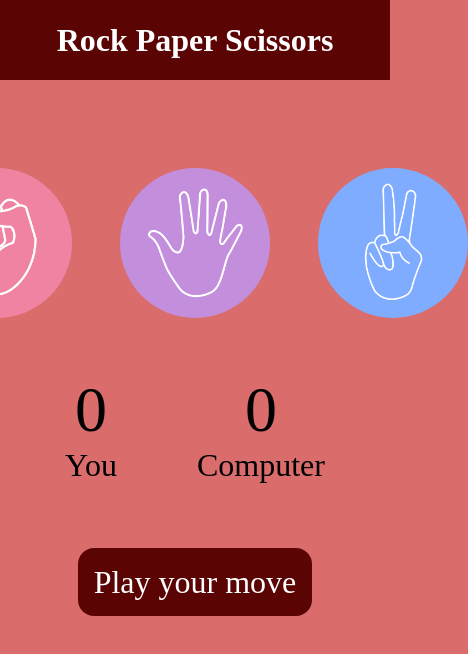
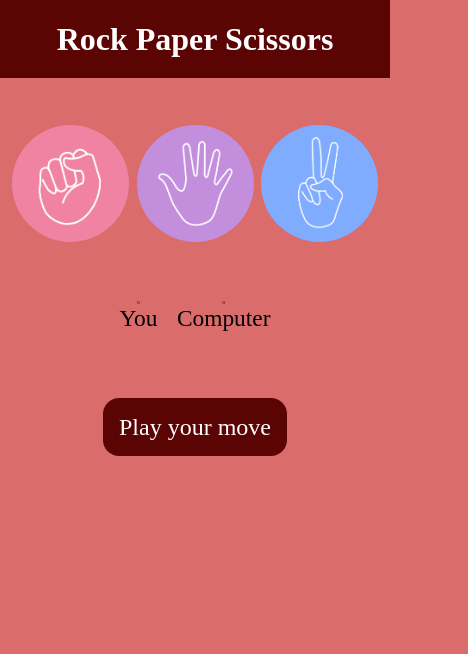
Before and after one commit to Harshitaonweb/StonePaperScissor_game, a plain HTML site: page index.html in a window 390 px wide. Shown: the whole page, 468 px wide, since content can reach past the window. Drawn offline with Linux system fonts and the light colour scheme.

Commit message:
Added Responsiveness

```diff
--- a/index.html
+++ b/index.html
@@ -8,18 +8,19 @@
   </head>
   <body>
     <h1>Rock Paper Scissors</h1>
+
       <div class="choices">
         <div class="choice" id="rock">
           <img src="./images/rock.png" />
         </div>
         <div class="choice" id="paper">
-        <img src="./images/paper.png" />
+          <img src="./images/paper.png"  />
         </div>
         <div class="choice" id="scissors">
           <img src="./images/scissors.png" />
         </div>
       </div>
-
+    <div class="boxes">
       <div class="score-board">
         <div class="score">
           <p id="user-score">0</p>
@@ -34,6 +35,7 @@
       <div class="msg-container">
         <p id="msg">Play your move</p>
       </div>
+     </div>
     <script src="app.js"></script>
   </body>
 </html>
--- a/style.css
+++ b/style.css
@@ -6,19 +6,32 @@
 
   body {
     background-color: rgb(218, 108, 108);
+    height: 100%;
+    width: 100%;
+
   }
 
   h1 {
 
     background-color: #5b0404;
     color: #fff;
-    height: 5rem;
-    line-height: 5rem;
+    height: 20%;
+    line-height: 20vmin;
+    width: 100%;
+    display: flex;
+    justify-content: center;
+    align-items: center;
+
+  };
+
+  .body {
+    gap: 2%;
   }
 
   .choice {
-    height: 165px;
-    width: 165px;
+    gap: 2vmin;
+    height: 20vmin;
+    width: 20vmin;
     border-radius: 50%;
     display: flex;
     justify-content: center;
@@ -46,8 +59,8 @@
   }
 
   img {
-    height: 150px;
-    width: 150px;
+    height: 30vmin;
+    width: 30vmin;
     object-fit: cover;
     border-radius: 50%;
   }
@@ -56,33 +69,43 @@
     display: flex;
     justify-content: center;
     align-items: center;
-    gap: 3rem;
-    margin-top: 5rem;
+    gap: 12vmin;
+    margin-top: 17vmin;
   }
 
   .score-board {
     display: flex;
     justify-content: center;
     align-items: center;
-    font-size: 2rem;
-    margin-top: 3rem;
-    gap: 5rem;
+    font-size: 6vmin;
+    gap: 5vmin;
+    margin-bottom: 1%;
   }
 
   #user-score,
   #comp-score {
-    font-size: 4rem;
+    font-size: 20%;
   }
 
   .msg-container {
-    margin-top: 5rem;
+    margin-top: 10%;
+
   }
 
   #msg {
     background-color: #5b0404;
     color: #fff;
-    font-size: 2rem;
+    font-size: 150%;
     display: inline;
     padding: 1rem;
     border-radius: 1rem;
   }
+
+  .boxes {
+    margin-top: 20%;
+    display: flex;
+    flex-direction: column;
+    justify-content: center;
+    align-items: center;
+    gap: 10vmin;
+  }
```
Lines whose indentation alone changed are shown as unchanged.
